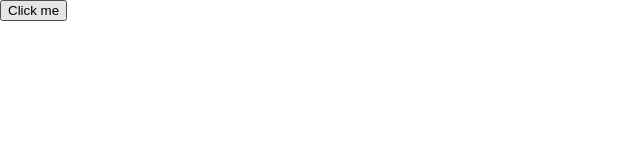
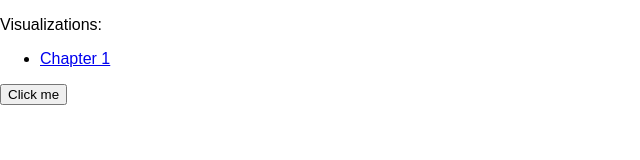
Before and after one commit to mattheweallen/meallen-viz, a website: page src/d3-book/viz.html in a window 1280 px wide. Shown: the whole page, without its empty margins (0-640 px from the left). Drawn offline with Linux system fonts and the light colour scheme; files that its build step writes are made by us from their sources; files whose address does not match are found by name.

```diff
--- a/src/d3-book/viz.html
+++ b/src/d3-book/viz.html
@@ -10,6 +10,10 @@
 <link rel="stylesheet" href="styles.css"></head>
 <body>
 
+  <p>Visualizations:</p>
+  <ul>
+    <li><a href="d3-book/1-svg-shapes.html">Chapter 1</a></li>
+  </ul>
  <!--<script src="polyfills.js" type="module"></script><script src="styles.js" defer></script><script src="vendor.js" type="module"></script><script src="main.js" type="module"></script>-->
 <button onclick="myAlert()">Click me</button>
 <script src="/assets/viz/viz.js"></script>
```
Also changed, not shown: src/index.html (+1 -1 lines).
